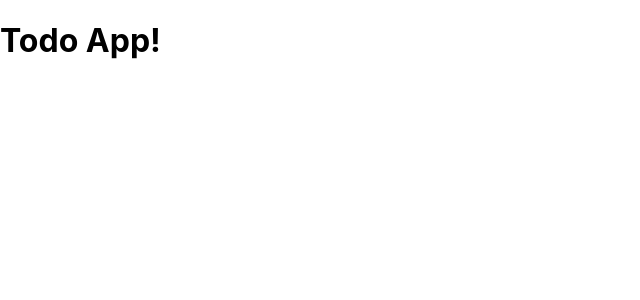
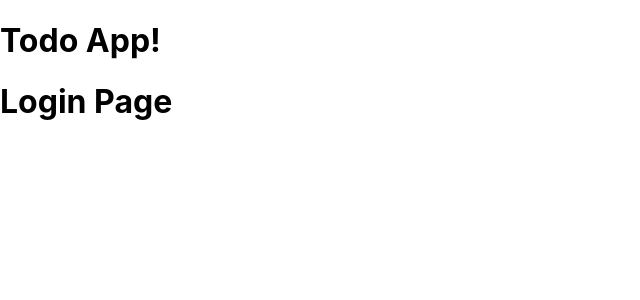
Before and after one commit to saraavvi/todo-react-frontend, a React (Create React App) app: page /login in a window 1280 px wide. Shown: the top 300 px of the page, without its empty margins (0-640 px from the left). Built offline with nearby package versions, Linux system fonts and the light colour scheme.

Commit message:
:sparkles: create pages and their routes

```diff
--- a/src/App.js
+++ b/src/App.js
@@ -1,9 +1,19 @@
 import React from "react";
-
+import { Switch, Route } from "react-router-dom";
+import ListPage from "./pages/ListPage";
+import LoginPage from "./pages/LoginPage";
 function App() {
   return (
     <div>
       <h1>Todo App!</h1>
+      <Switch>
+        <Route path="/login">
+          <LoginPage />
+        </Route>
+        <Route path="/">
+          <ListPage />
+        </Route>
+      </Switch>
     </div>
   );
 }
--- /dev/null
+++ b/src/pages/ListPage.jsx
@@ -0,0 +1,9 @@
+import React from "react";
+
+export default function ListPage() {
+  return (
+    <div>
+      <h1>List Page</h1>
+    </div>
+  );
+}
--- /dev/null
+++ b/src/pages/LoginPage.jsx
@@ -0,0 +1,9 @@
+import React from "react";
+
+export default function LoginPage() {
+  return (
+    <div>
+      <h1>Login Page</h1>
+    </div>
+  );
+}
```
